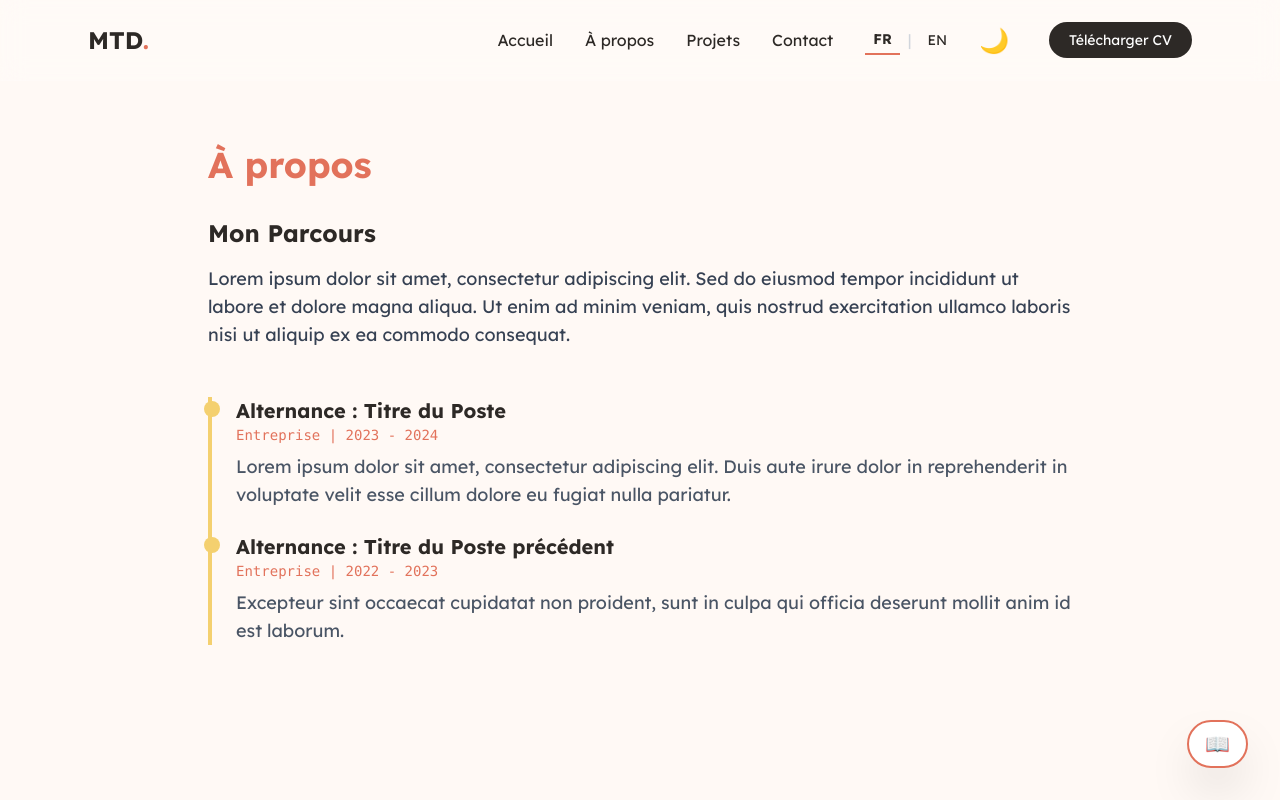
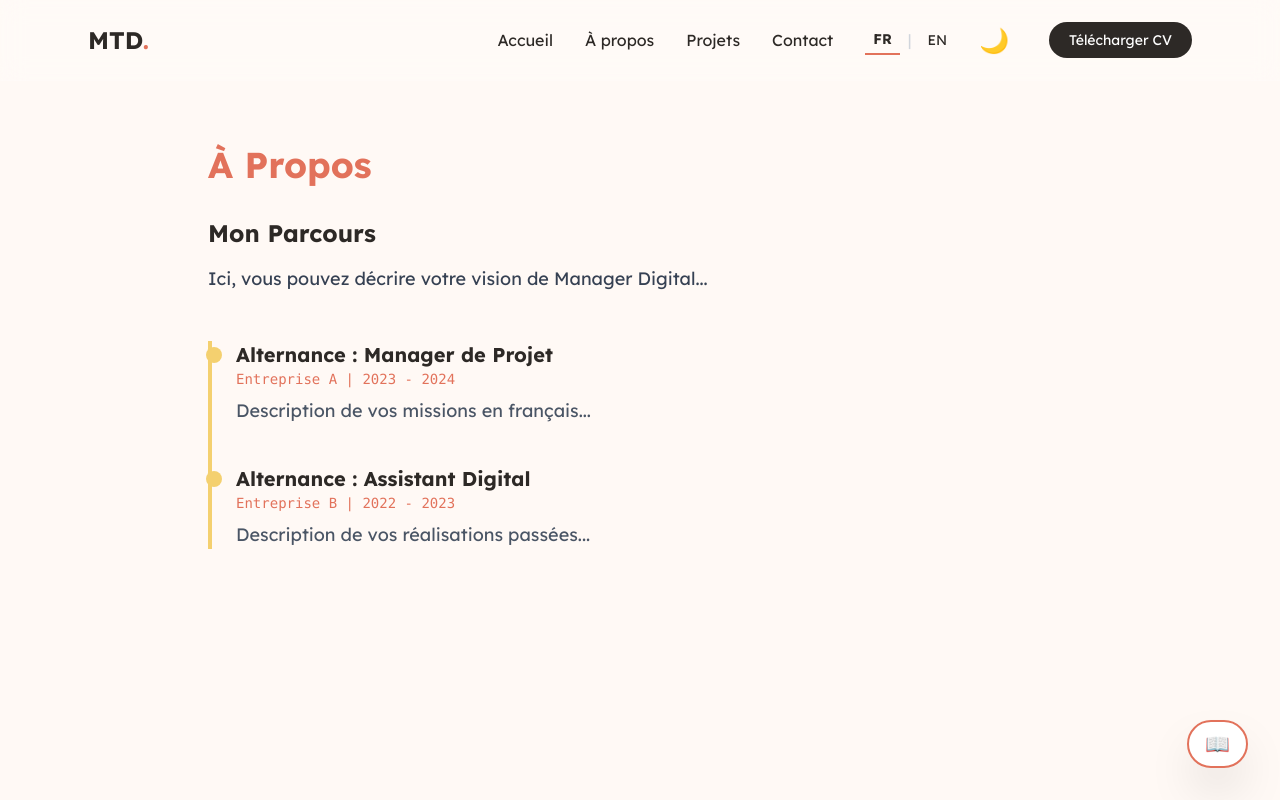
Before and after one commit to bastienR17/portfolio_2026, a Vue app: page /about in a window 1280 px wide. Built offline with nearby package versions, Linux system fonts and the light colour scheme; no server answers; a small style sheet from the web is missing.

Commit message:
update language

```diff
--- a/src/locales/en.json
+++ b/src/locales/en.json
@@ -13,5 +13,36 @@
   },
   "accessibility": {
     "dysMode": "Reading Mode (Dyslexia)"
-  }
+  },
+
+  "about": {
+    "title": "About Me",
+    "path_title": "My Journey",
+    "path_description": "Here, you can describe your vision as a Digital Manager...",
+    "exp1": {
+      "role": "Apprenticeship: Project Manager",
+      "company": "Company A",
+      "date": "2023 - 2024",
+      "desc": "Description of your missions in English..."
+    },
+    "exp2": {
+      "role": "Apprenticeship: Digital Assistant",
+      "company": "Company B",
+      "date": "2022 - 2023",
+      "desc": "Description of your past achievements..."
+    }
+  },
+  "projects": {
+  "title": "My Projects",
+  "all": "All",
+  "sortBy": "Sort by",
+  "sortOptions": {
+    "recent": "Recent",
+    "stars": "Stars",
+    "name": "Name"
+  },
+  "loading": "Syncing GitHub...",
+  "loadMore": "EXPLORE MORE",
+  "noProject": "No projects found in this stack."
 }
+}
--- a/src/locales/fr.json
+++ b/src/locales/fr.json
@@ -13,5 +13,38 @@
   },
   "accessibility": {
     "dysMode": "Mode Lecture (Dyslexie)"
-  }
+  },
+
+  "about": {
+    "title": "À Propos",
+    "path_title": "Mon Parcours",
+    "path_description": "Ici, vous pouvez décrire votre vision de Manager Digital...",
+    "exp1": {
+      "role": "Alternance : Manager de Projet",
+      "company": "Entreprise A",
+      "date": "2023 - 2024",
+      "desc": "Description de vos missions en français..."
+    },
+    "exp2": {
+      "role": "Alternance : Assistant Digital",
+      "company": "Entreprise B",
+      "date": "2022 - 2023",
+      "desc": "Description de vos réalisations passées..."
+    }
+ },
+  "projects": {
+  "title": "Mes Réalisations",
+  "all": "Tous",
+  "sortBy": "Trier par",
+  "sortOptions": {
+    "recent": "Récents",
+    "stars": "Stars",
+    "name": "Nom"
+  },
+  "loading": "Synchronisation GitHub...",
+  "loadMore": "EXPLORER DAVANTAGE",
+  "noProject": "Aucun projet trouvé dans cette stack."
 }
+
+
+}
--- a/src/views/AboutView.vue
+++ b/src/views/AboutView.vue
@@ -1,26 +1,40 @@
 <template>
   <section class="max-w-4xl mx-auto px-4 py-16">
-    <h2 class="text-4xl font-bold text-terracotta mb-8">{{ $t('nav.about') }}</h2>
+    <h2 class="text-4xl font-bold text-terracotta mb-8">{{ $t('about.title') }}</h2>
 
-    <div class="grid gap-12 text-lg text-gray-700">
+    <div class="grid gap-12 text-lg text-gray-700 dark:text-gray-300">
       <div class="space-y-4">
-        <p class="font-bold text-2xl text-dark-soft">Mon Parcours</p>
-        <p>Lorem ipsum dolor sit amet, consectetur adipiscing elit. Sed do eiusmod tempor incididunt ut labore et dolore magna aliqua. Ut enim ad minim veniam, quis nostrud exercitation ullamco laboris nisi ut aliquip ex ea commodo consequat.</p>
+        <p class="font-bold text-2xl text-dark-soft dark:text-white">
+          {{ $t('about.path_title') }}
+        </p>
+        <p>{{ $t('about.path_description') }}</p>
       </div>
 
-      <div class="border-l-4 border-ochre pl-6 space-y-6">
+      <div class="border-l-4 border-ochre pl-6 space-y-10">
         <div class="relative">
-          <span class="absolute -left-8 top-1 w-4 h-4 bg-ochre rounded-full"></span>
-          <h3 class="font-bold text-xl text-dark-soft">Alternance : Titre du Poste</h3>
-          <p class="text-sm text-terracotta font-mono">Entreprise | 2023 - 2024</p>
-          <p class="mt-2 text-gray-600">Lorem ipsum dolor sit amet, consectetur adipiscing elit. Duis aute irure dolor in reprehenderit in voluptate velit esse cillum dolore eu fugiat nulla pariatur.</p>
+          <span class="absolute -left-[1.85rem] top-1.5 w-4 h-4 bg-ochre rounded-full"></span>
+          <h3 class="font-bold text-xl text-dark-soft dark:text-white">
+            {{ $t('about.exp1.role') }}
+          </h3>
+          <p class="text-sm text-terracotta font-mono">
+            {{ $t('about.exp1.company') }} | {{ $t('about.exp1.date') }}
+          </p>
+          <p class="mt-2 text-gray-600 dark:text-gray-400">
+            {{ $t('about.exp1.desc') }}
+          </p>
         </div>
 
         <div class="relative">
-          <span class="absolute -left-8 top-1 w-4 h-4 bg-ochre rounded-full"></span>
-          <h3 class="font-bold text-xl text-dark-soft">Alternance : Titre du Poste précédent</h3>
-          <p class="text-sm text-terracotta font-mono">Entreprise | 2022 - 2023</p>
-          <p class="mt-2 text-gray-600">Excepteur sint occaecat cupidatat non proident, sunt in culpa qui officia deserunt mollit anim id est laborum.</p>
+          <span class="absolute -left-[1.85rem] top-1.5 w-4 h-4 bg-ochre rounded-full"></span>
+          <h3 class="font-bold text-xl text-dark-soft dark:text-white">
+            {{ $t('about.exp2.role') }}
+          </h3>
+          <p class="text-sm text-terracotta font-mono">
+            {{ $t('about.exp2.company') }} | {{ $t('about.exp2.date') }}
+          </p>
+          <p class="mt-2 text-gray-600 dark:text-gray-400">
+            {{ $t('about.exp2.desc') }}
+          </p>
         </div>
       </div>
     </div>
--- a/src/views/ProjectsView.vue
+++ b/src/views/ProjectsView.vue
@@ -12,29 +12,31 @@ onMounted(async () => {
   try {
     const response = await fetch('https://api.github.com/users/Bastienr17/repos?sort=updated&per_page=100')
     const data = await response.json()
-    projects.value = data.filter(repo => !repo.fork)
+    // Sécurité : on s'assure que data est un tableau
+    projects.value = Array.isArray(data) ? data.filter(repo => !repo.fork) : []
   } catch (error) {
     console.error("Erreur GitHub:", error)
+    projects.value = []
   } finally {
     loading.value = false
   }
 })
 
 const availableStacks = computed(() => {
-  const stacks = projects.value
+  const stacks = (projects.value || [])
     .map(p => p.language)
     .filter(lang => lang !== null)
   return ['All', ...new Set(stacks)]
 })
 
 const filteredAndSortedProjects = computed(() => {
-  let result = projects.value
+  let result = projects.value || [] // Fallback vide pour éviter le undefined
   if (selectedStack.value !== 'All') {
     result = result.filter(p => p.language === selectedStack.value)
   }
   result = [...result].sort((a, b) => {
-    if (sortBy.value === 'stars') return b.stargazers_count - a.stargazers_count
-    if (sortBy.value === 'name') return a.name.localeCompare(b.name)
+    if (sortBy.value === 'stars') return (b.stargazers_count || 0) - (a.stargazers_count || 0)
+    if (sortBy.value === 'name') return (a.name || "").localeCompare(b.name || "")
     return new Date(b.updated_at) - new Date(a.updated_at)
   })
   return result.slice(0, limit.value)
@@ -46,7 +48,7 @@ const filteredAndSortedProjects = computed(() => {
 
     <div class="mb-16">
       <h2 class="text-5xl font-extrabold text-dark-soft dark:text-white mb-8 text-left tracking-tight">
-        Mes Réalisations
+        {{ $t('projects.title') }}
       </h2>
 
       <div class="flex flex-col md:flex-row md:items-end justify-between gap-8">
@@ -62,19 +64,21 @@ const filteredAndSortedProjects = computed(() => {
             ]"
             class="px-5 py-2 rounded-full border-2 text-sm font-bold transition-all duration-300 active:scale-95"
           >
-            {{ stack }}
+            {{ stack === 'All' ? $t('projects.all') : stack }}
           </button>
         </div>
 
         <div class="flex items-center gap-3 self-end">
-          <span class="text-[10px] font-black text-gray-500 dark:text-gray-400 uppercase tracking-widest">Trier par</span>
+          <span class="text-[10px] font-black text-gray-500 dark:text-gray-400 uppercase tracking-widest">
+            {{ $t('projects.sortBy') }}
+          </span>
           <select
             v-model="sortBy"
             class="bg-white/10 dark:bg-gray-900/40 backdrop-blur-md border-b-2 border-gray-900 dark:border-white/20 text-dark-soft dark:text-white text-sm py-2 px-4 focus:outline-none focus:border-terracotta cursor-pointer rounded-t-lg transition-colors"
           >
-            <option value="updated" class="bg-gray-100 dark:bg-gray-800">Récents</option>
-            <option value="stars" class="bg-gray-100 dark:bg-gray-800">Stars</option>
-            <option value="name" class="bg-gray-100 dark:bg-gray-800">Nom</option>
+            <option value="updated" class="bg-gray-100 dark:bg-gray-800">{{ $t('projects.sortOptions.recent') }}</option>
+            <option value="stars" class="bg-gray-100 dark:bg-gray-800">{{ $t('projects.sortOptions.stars') }}</option>
+            <option value="name" class="bg-gray-100 dark:bg-gray-800">{{ $t('projects.sortOptions.name') }}</option>
           </select>
         </div>
       </div>
@@ -82,10 +86,10 @@ const filteredAndSortedProjects = computed(() => {
 
     <div v-if="loading" class="flex flex-col items-center justify-center py-32">
       <div class="animate-spin rounded-full h-16 w-16 border-t-4 border-b-4 border-terracotta mb-4"></div>
-      <p class="text-sm font-mono animate-pulse">Syncing GitHub...</p>
+      <p class="text-sm font-mono animate-pulse">{{ $t('projects.loading') }}</p>
     </div>
 
-    <div v-else-if="filteredAndSortedProjects.length > 0">
+    <div v-else-if="filteredAndSortedProjects && filteredAndSortedProjects.length > 0">
       <div class="grid grid-cols-1 md:grid-cols-2 lg:grid-cols-3 gap-10">
         <ProjectCard
           v-for="repo in filteredAndSortedProjects"
@@ -95,19 +99,19 @@ const filteredAndSortedProjects = computed(() => {
         />
       </div>
 
-      <div v-if="limit < projects.filter(p => selectedStack === 'All' || p.language === selectedStack).length" class="mt-20 text-center">
+      <div v-if="limit < (projects || []).filter(p => selectedStack === 'All' || p.language === selectedStack).length" class="mt-20 text-center">
         <button
           @click="limit += 6"
           class="group relative px-12 py-4 rounded-full font-black text-dark-soft dark:text-white border-2 border-gray-900 dark:border-white/20 backdrop-blur-xl bg-white/10 hover:bg-terracotta hover:text-white hover:border-terracotta transition-all duration-300 shadow-xl"
         >
-          EXPLORER DAVANTAGE
+          {{ $t('projects.loadMore') }}
           <span class="inline-block ml-2 group-hover:translate-y-1 transition-transform">↓</span>
         </button>
       </div>
     </div>
 
     <div v-else class="py-32 text-center backdrop-blur-sm bg-white/5 rounded-3xl border-2 border-dashed border-gray-900/20">
-      <p class="text-gray-500 dark:text-gray-400 font-medium">Aucun projet trouvé dans cette stack.</p>
+      <p class="text-gray-500 dark:text-gray-400 font-medium">{{ $t('projects.noProject') }}</p>
     </div>
   </section>
 </template>
```
